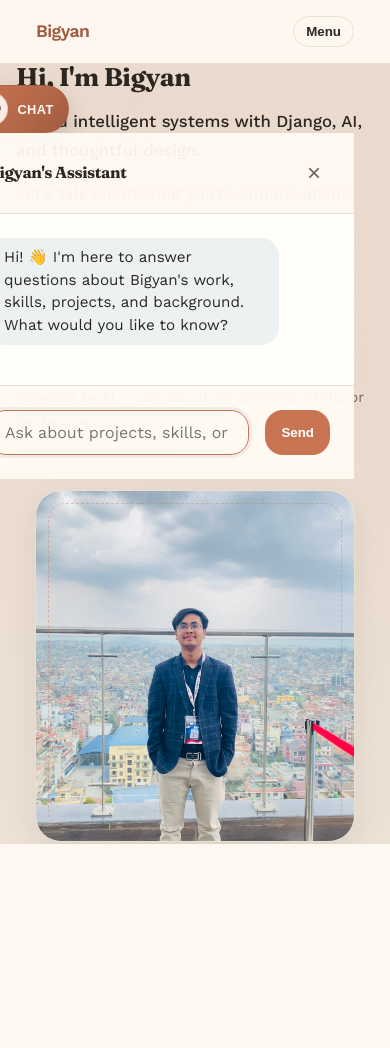
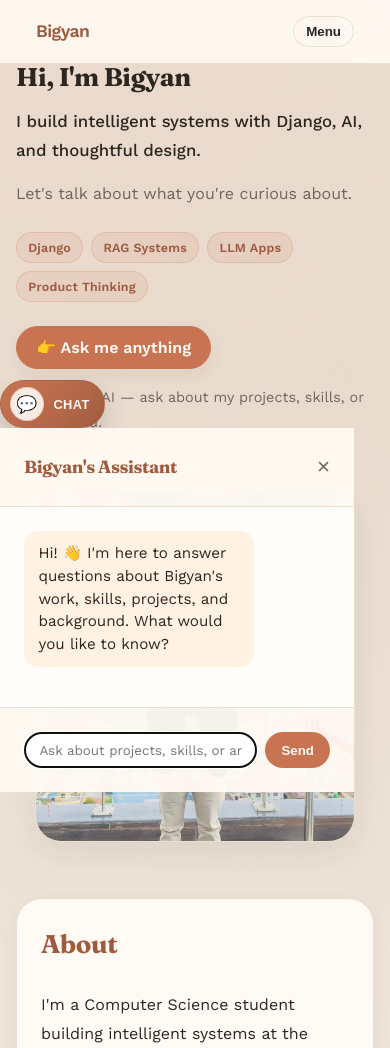
Before and after one commit to BigyanLuitel/Gen-Ai-Django, a Django app: page / in a window 390 px wide, after a click that opens the changed part. Shown: the top 1048 px of the page. Before the commit the page ends 844 px from the top, so only its background shows below. Run offline with Django 5.2, Linux system fonts and the light colour scheme.

Commit message:
Setup done5

```diff
--- a/rag_prod/RAG/templates/static/CSS/home-new.css
+++ b/rag_prod/RAG/templates/static/CSS/home-new.css
@@ -490,7 +490,8 @@
     bottom: 90px;
     right: var(--spacing-lg);
     width: min(420px, 92vw);
-    height: 560px;
+    height: 420px;
+    max-height: 70vh;
     background: var(--paper);
     border: 1px solid var(--border);
     border-radius: var(--radius-lg);
@@ -704,242 +705,8 @@
         right: var(--spacing-sm);
         left: var(--spacing-sm);
         width: auto;
-    }
-}
-    animation: slideUp 300ms ease-out;
-}
-
-.chatbot-panel[hidden] {
-    display: none;
-}
-
-@keyframes slideUp {
-    from {
-        opacity: 0;
-        transform: translateY(20px);
-    }
-    to {
-        opacity: 1;
-        transform: translateY(0);
-    }
-}
-
-.chatbot-header {
-    padding: var(--spacing-md);
-    border-bottom: 1px solid var(--border);
-    display: flex;
-    justify-content: space-between;
-    align-items: center;
-}
-
-.chatbot-header h2 {
-    margin: 0;
-    font-size: 1rem;
-    color: var(--text);
-}
-
-.chatbot-close {
-    background: transparent;
-    border: none;
-    font-size: 1.5rem;
-    cursor: pointer;
-    color: var(--muted);
-    width: 32px;
-    height: 32px;
-    display: flex;
-    align-items: center;
-    justify-content: center;
-    transition: color var(--ease);
-}
-
-.chatbot-close:hover {
-    color: var(--text);
-}
-
-.chatbot-messages {
-    flex: 1;
-    overflow-y: auto;
-    padding: var(--spacing-md);
-    display: flex;
-    flex-direction: column;
-    gap: var(--spacing-md);
-}
-
-.chatbot-messages::-webkit-scrollbar {
-    width: 6px;
-}
-
-.chatbot-messages::-webkit-scrollbar-track {
-    background: transparent;
-}
-
-.chatbot-messages::-webkit-scrollbar-thumb {
-    background: var(--border);
-    border-radius: 3px;
-}
-
-.chatbot-msg {
-    display: flex;
-    animation: fadeIn 300ms ease-out;
-}
-
-.chatbot-msg p {
-    margin: 0;
-    padding: var(--spacing-xs) var(--spacing-sm);
-    border-radius: var(--radius);
-    max-width: 85%;
-    word-wrap: break-word;
-    font-size: 0.95rem;
-}
-
-.chatbot-msg.user {
-    justify-content: flex-end;
-}
-
-.chatbot-msg.user p {
-    background: var(--accent);
-    color: white;
-}
-
-.chatbot-msg.bot p {
-    background: rgba(90, 125, 159, 0.1);
-    color: var(--text);
-}
-
-@keyframes fadeIn {
-    from {
-        opacity: 0;
-        transform: translateY(10px);
-    }
-    to {
-        opacity: 1;
-        transform: translateY(0);
-    }
-}
-
-.typing-indicator {
-    display: flex;
-    gap: 4px;
-    padding: var(--spacing-xs) var(--spacing-sm);
-    background: rgba(90, 125, 159, 0.1);
-    border-radius: var(--radius);
-    width: fit-content;
-}
-
-.typing-indicator span {
-    width: 6px;
-    height: 6px;
-    border-radius: 50%;
-    background: var(--accent);
-    animation: bounce 1.4s infinite;
-}
-
-.typing-indicator span:nth-child(2) {
-    animation-delay: 0.2s;
-}
-
-.typing-indicator span:nth-child(3) {
-    animation-delay: 0.4s;
-}
-
-@keyframes bounce {
-    0%, 60%, 100% {
-        opacity: 0.5;
-        transform: translateY(0);
-    }
-    30% {
-        opacity: 1;
-        transform: translateY(-8px);
-    }
-}
-
-.chatbot-form {
-    padding: var(--spacing-md);
-    border-top: 1px solid var(--border);
-    display: flex;
-    gap: var(--spacing-sm);
-}
-
-#chatbotInput {
-    flex: 1;
-    border: 1px solid var(--border);
-    border-radius: var(--radius);
-    padding: var(--spacing-xs) var(--spacing-sm);
-    background: var(--bg);
-    color: var(--text);
-    font: inherit;
-    transition: border-color var(--ease);
-}
-
-#chatbotInput:focus {
-    outline: none;
-    border-color: var(--accent);
-    box-shadow: 0 0 0 3px rgba(90, 125, 159, 0.1);
-}
-
-.chatbot-send {
-    padding: var(--spacing-xs) var(--spacing-sm);
-    background: var(--accent);
-    color: white;
-    border: none;
-    border-radius: var(--radius);
-    cursor: pointer;
-    font-weight: 600;
-    transition: background var(--ease);
-    white-space: nowrap;
-}
-
-.chatbot-send:hover {
-    background: var(--accent-dark);
-}
-
-/* ===== Responsive ===== */
-@media (max-width: 768px) {
-    .hero-content {
-        grid-template-columns: 1fr;
-        gap: var(--spacing-lg);
-    }
-
-    .hero-image {
-        max-width: 200px;
-        margin: 0 auto;
-    }
-
-    .nav-links {
-        display: none;
-        position: absolute;
-        top: 100%;
-        left: 0;
-        right: 0;
-        flex-direction: column;
-        background: var(--surface);
-        border-bottom: 1px solid var(--border);
-        padding: var(--spacing-sm);
-        gap: var(--spacing-sm);
-    }
-
-    .nav-links.open {
-        display: flex;
-    }
-
-    .menu-toggle {
-        display: block;
-    }
-
-    .projects-grid {
-        grid-template-columns: 1fr;
-    }
-
-    .contact-grid {
-        grid-template-columns: 1fr;
-    }
-
-    .chatbot-panel {
-        width: 100vw;
-        height: 80vh;
-        bottom: 0;
-        right: 0;
-        border-radius: var(--radius) var(--radius) 0 0;
+        height: 380px;
+        max-height: 65vh;
     }
 }
 
```
